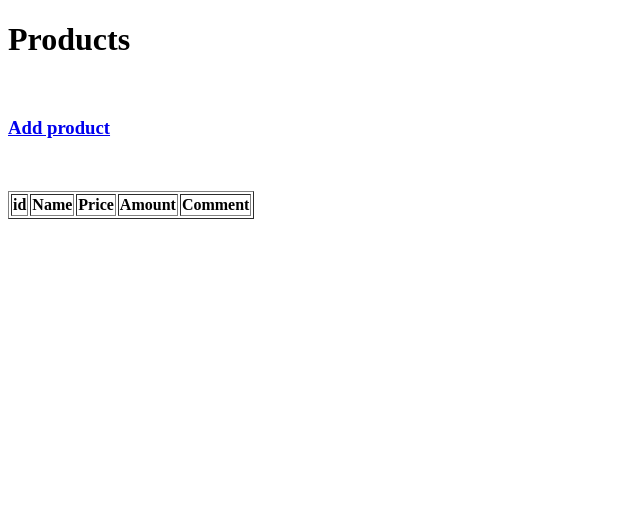
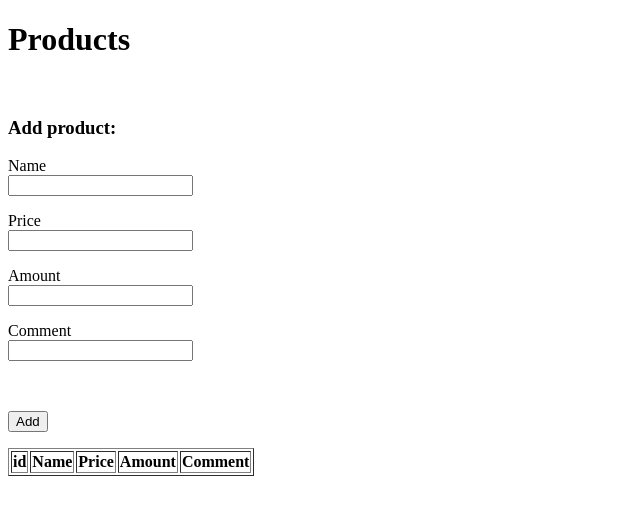
Before and after one commit to jozaKatkin/tms-flask, a Flask app: template hw18/templates/products.html in a window 1280 px wide. Shown: the top 515 px of the page, without its empty margins (0-640 px from the left). Run offline with Flask 2, Linux system fonts and the light colour scheme; the template is opened without the code that fills it, so the values that code supplies are empty.

Commit message:
CRUD demo

```diff
--- a/hw18/templates/product.html
+++ b/hw18/templates/product.html
@@ -30,17 +30,17 @@
         <td> {{ product.comment }} </td>
     </tr>
 </table>
-<form action=”{{ url_for("view.delete_button", id = product.id) }}” method="POST">
+<form action={{ url_for("delete_button", id = product.id) }} method="POST">
     <p><button type="submit" class="btn btn-success">Delete This Product</button></p>
 </form><br>
 <p><h3>Edit product:</h3></p>
-<form action=”{{ url_for("view.edit_button", id = product.id) }}” method="POST">
+<form action={{ url_for("edit_button", id = product.id) }} method="POST">
     <p><input type="radio" name = "Value to edit" value="name"/>Name</p>
     <p><input type="radio" name = "Value to edit" value="price"/>Price</p>
     <p><input type="radio" name = "Value to edit" value="amount"/>Amount</p>
     <p><input type="radio" name = "Value to edit" value="comment"/>Comment</p>
     <p><input type="text" name = "New value"/></p>
-    <button type="submit" class="btn btn-success">Edit</button>
+    <p><button type="submit" class="btn btn-success">Edit</button></p>
 </form>
 
 </body>
--- a/hw18/templates/products.html
+++ b/hw18/templates/products.html
@@ -6,10 +6,18 @@
 </head>
 <body>
 <h1>Products</h1><br>
-<p>
-    <a href="{{ url_for(view.add_button) }}">
-        <h3>Add product</h3></a><br>
-</p>
+<h3>Add product:</h3></p>
+<form action={{ url_for("add_button") }} method="POST">
+    <p>Name<br>
+        <input type="text" name="Name"/></p>
+    <p>Price<br>
+        <input type="text" name="Price"/></p>
+    <p>Amount<br>
+        <input type="text" name="Amount"/></p>
+    <p>Comment<br>
+        <input type="text" name="Comment"/></p><br>
+    <p><button type="submit" class="btn btn-success">Add</button></p>
+</form>
 <table border=1>
     <tr>
         <th>id</th>
@@ -21,7 +29,7 @@
     {% for product in products %}
         <tr>
             <td>
-                <a href="{{ url_for(view.product_info, id = product.id) }}">
+                <a href={{ url_for("product_info", id = product.id) }}>
                     <h4>{{ product.id }}</h4>
                 </a>
 
```
Also changed, not shown: hw18/templates/add_product.html (+16 -16 lines), hw18/templates/index.html (added, +11 -0 lines), hw18/view.py (+7 -7 lines).
